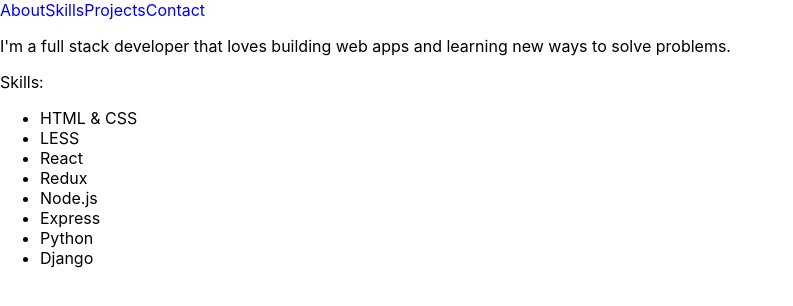
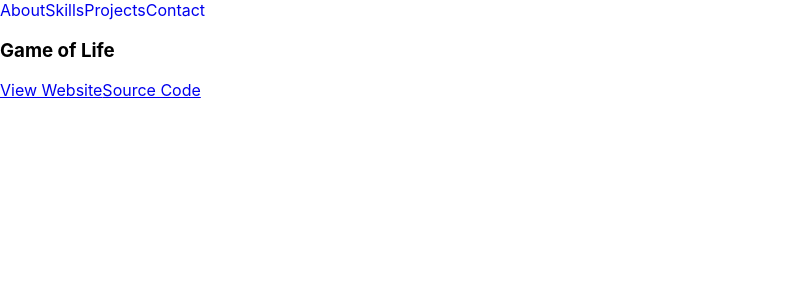
Before and after one commit to chainchompa/chainchompa.github.io, a React (Create React App) app in the folder portfolio-website/: page /projects in a window 1280 px wide. Shown: the top 306 px of the page, without its empty margins (0-793 px from the left). Built offline with nearby package versions, Linux system fonts and the light colour scheme.

Commit message:
set up routes

```diff
--- a/portfolio-website/src/App.js
+++ b/portfolio-website/src/App.js
@@ -3,13 +3,19 @@ import "./App.css";
 import { Route } from "react-router-dom";
 import Navigation from "./components/Navigation";
 import About from "./components/About";
+import Skills from "./components/Skills";
+import Projects from "./components/Projects";
+import Contact from "./components/Contact";
 
 class App extends Component {
   render() {
     return (
       <div className="App-Container">
         <Navigation />
-        <About />
+        <Route exact path="/" component={About} />
+        <Route exact path="/skills" component={Skills} />
+        <Route exact path="/projects" component={Projects} />
+        <Route exact path="/contact" component={Contact} />
       </div>
     );
   }
--- a/portfolio-website/src/components/About.js
+++ b/portfolio-website/src/components/About.js
@@ -3,19 +3,8 @@ import React from "react";
 const About = () => {
   return (
     <div className="about">
-        <p>I'm a full stack developer that loves building web apps and learning new ways to solve problems.</p>
-        <p>Skills:</p>
-        <ul>
-            <li>HTML & CSS</li>
-            <li>LESS</li>
-            <li>React</li>
-            <li>Redux</li>
-            <li>Node.js</li>
-            <li>Express</li>
-            <li>Python</li>
-            <li>Django</li>
-
-        </ul>
+      <h1>Jennifer Player</h1>
+      <p>Full Stack Software Engineer that loves building web apps and learning new ways to solve problems.</p>
     </div>
   );
 };
--- /dev/null
+++ b/portfolio-website/src/components/Contact.js
@@ -0,0 +1,11 @@
+import React from "react";
+
+const Contact = () => {
+  return (
+    <div className="contact">
+    <p>Contact</p>
+    </div>
+  );
+};
+
+export default Contact;
--- /dev/null
+++ b/portfolio-website/src/components/Projects.js
@@ -0,0 +1,15 @@
+import React from "react";
+
+const Projects = () => {
+  return (
+    <div className="projects">
+      <div className="project-container">
+        <h3>Game of Life</h3>
+        <a href="http://jenniferplayer.me/Game-Of-Life/">View Website</a>
+        <a href="https://github.com/chainchompa/Conways-Life">Source Code</a>
+      </div>
+    </div>
+  );
+};
+
+export default Projects;
--- /dev/null
+++ b/portfolio-website/src/components/Skills.js
@@ -0,0 +1,21 @@
+import React from "react";
+
+const Skills = () => {
+  return (
+    <div className="skills">
+      <p>Skills:</p>
+      <ul>
+        <li>HTML & CSS</li>
+        <li>LESS</li>
+        <li>React</li>
+        <li>Redux</li>
+        <li>Node.js</li>
+        <li>Express</li>
+        <li>Python</li>
+        <li>Django</li>
+      </ul>
+    </div>
+  );
+};
+
+export default Skills;
```
